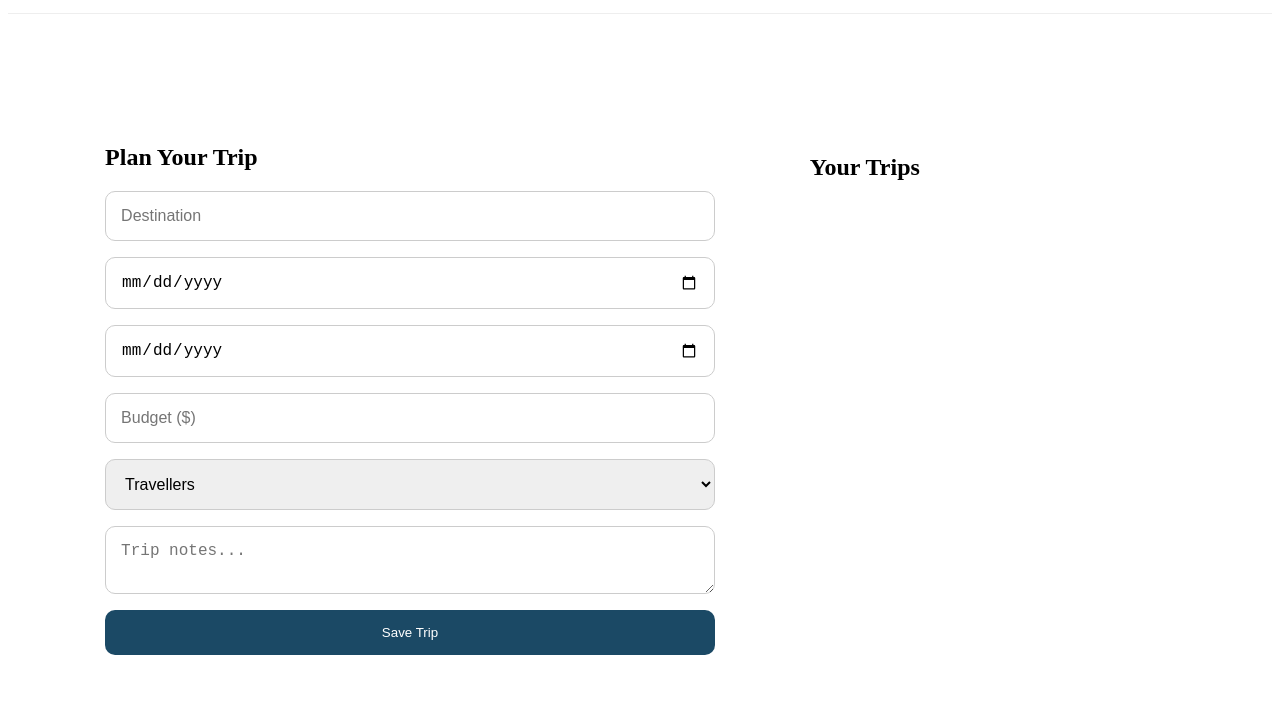
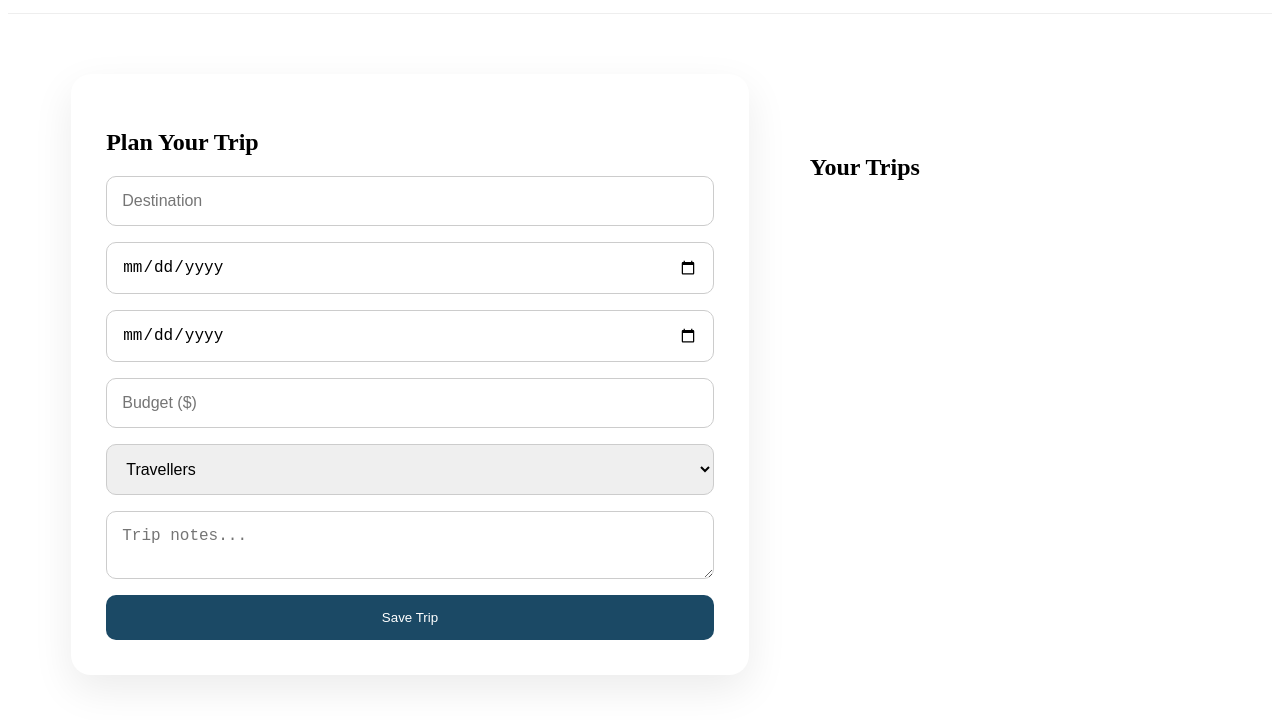
Before and after one commit to ronnmtu/Atlas, a plain HTML site: page tripPlanner.html in a window 1280 px wide. Shown: the part 58-778 px from the top of the page. Drawn offline with Linux system fonts and the light colour scheme.

Commit message:
Changed form.

```diff
--- a/tripPlanner.css
+++ b/tripPlanner.css
@@ -63,8 +63,13 @@ main {
 
 .planner {
 
-  width: min(900px, 90%);
-  margin: 50px auto;
+  background: white;
+
+  padding: 35px;
+
+  border-radius: 20px;
+
+  box-shadow: 0 15px 40px rgba(0, 0, 0, .08);
 
 }
 
```
